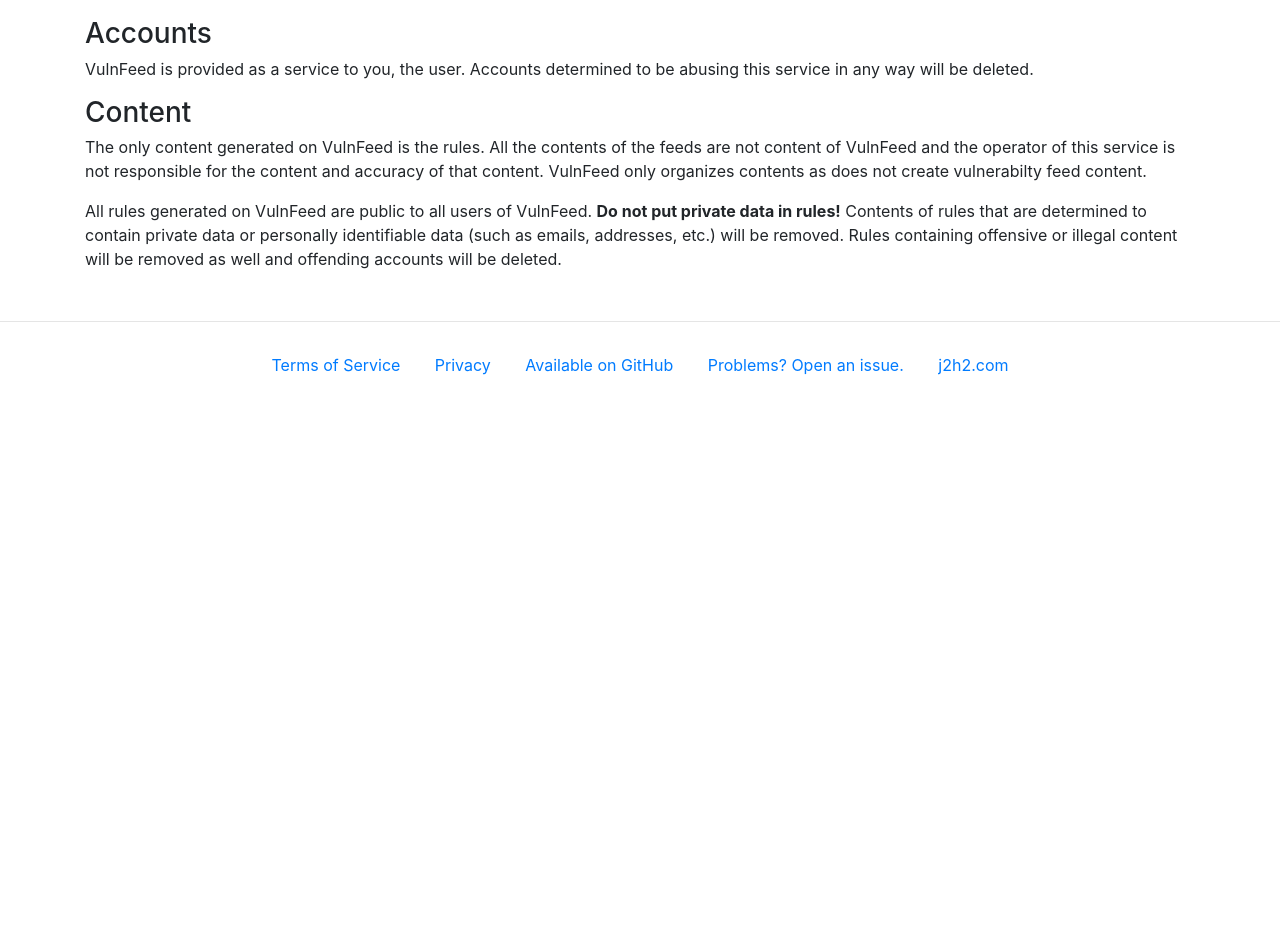
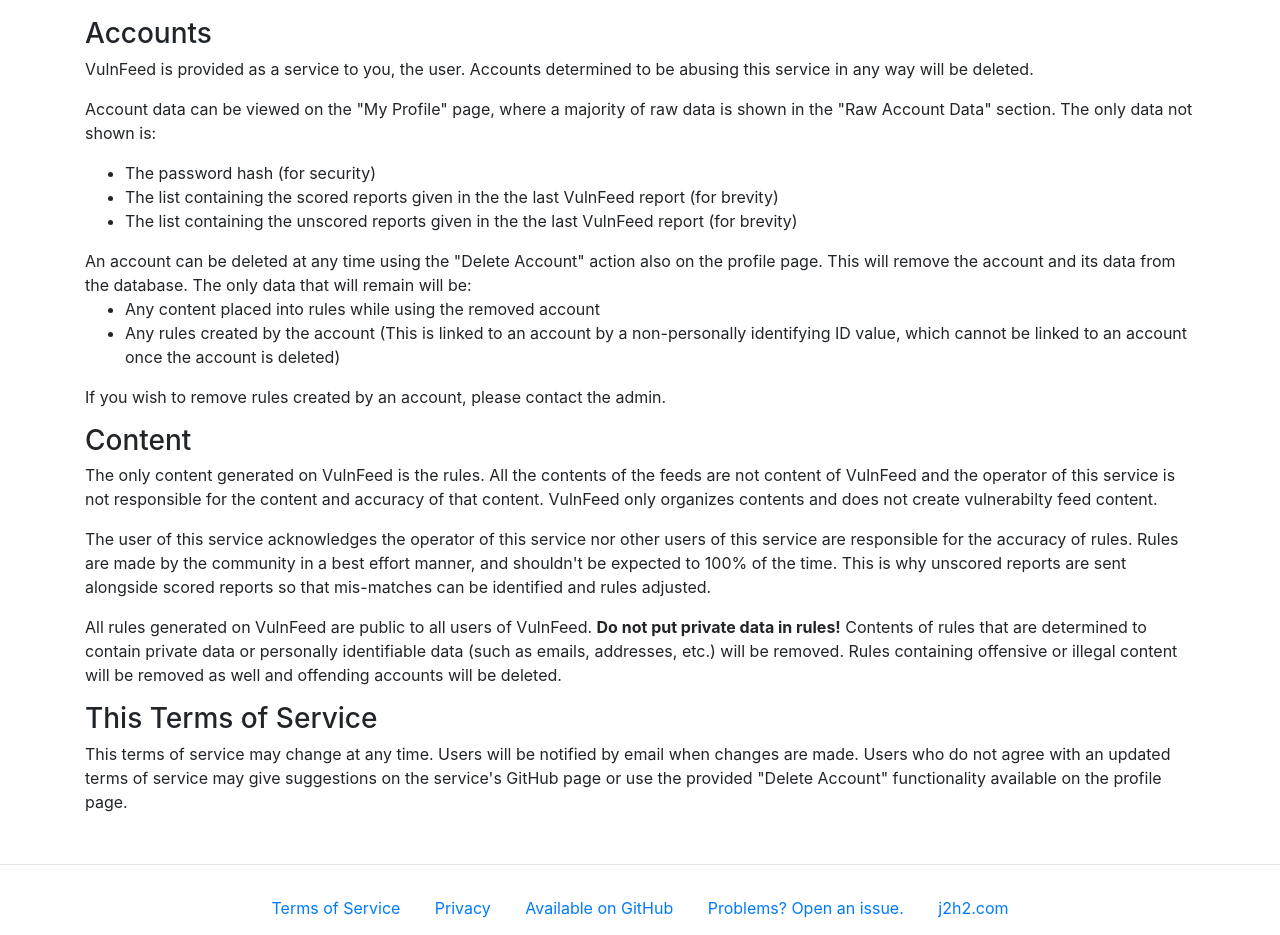
Before and after one commit to bocajspear1/vulnfeed, a Flask app: page /tos in a window 1280 px wide. Shown: the part 177-1112 px from the top of the page. Before the commit the page ends 552 px from the top, so only its background shows below. Run offline with Flask 2, Linux system fonts and the light colour scheme; parts of the project's set-up code (start-up, migrations or seed data) failed here and were passed over; some libraries are stand-ins or nearby versions.

Commit message:
More changes to rule builder, profile view and terms of service page

```diff
--- a/vulnfeed/sender.py
+++ b/vulnfeed/sender.py
@@ -180,11 +180,11 @@
         print(scored_reports)
 
         print("Sending for " + user_email)
-        # response = send_email("reports_email.html", "VulnFeed Report for " + time.strftime("%m/%d/%Y"), render_map, user_email)
+        response = send_email("reports_email.html", "VulnFeed Report for " + time.strftime("%m/%d/%Y"), render_map, user_email)
 
         # Update the users last sent day
         u.last_run = current_day_of_year
-        # u.last_status = "Status: " + str(response.status_code) + ", " + response.status_text.decode("utf-8")
+        u.last_status = "Status: " + str(response.status_code) + ", " + response.status_text.decode("utf-8")
         u.last_status = "Okay"
         u.update()
 
--- a/vulnfeed/server.py
+++ b/vulnfeed/server.py
@@ -1,3 +1,4 @@
+# This is the web server for VulnFeed
 from pymongo import MongoClient
 from bson.objectid import ObjectId
 import pymongo.errors as mongo_errors
@@ -18,6 +19,7 @@
 from scorer.parser import VulnFeedRuleParser
 
 from util.email_sender import send_email
+import util.string_validator as string_validator
 
 from database.security import address_failed_login, clear_failed_login
 
@@ -44,7 +46,7 @@
 @app.route('/signup', methods=['GET', 'POST'])
 def signup():
     if request.method == 'POST':
-        if not re.match(r"[^@$<>;'\"]+@[^@$<>;'\"]+\.[^@$<>;'\"]+", request.form['email']):
+        if not string_validator.is_valid_email(request.form['email']):
             return render_template('signup.html', sitekey=conf.recaptcha_sitekey, server_error="Invalid email address")
         elif request.form['email'] != request.form['email2']:
             return render_template('signup.html', sitekey=conf.recaptcha_sitekey, server_error="Email addresses do not match!")
@@ -186,12 +188,18 @@
         if address_failed_login(request.remote_addr):
             return render_template('login.html', server_error="You have exceeded the number of fail logins. Try again later")
 
+        user_email = request.form['email']
+        if not string_validator.is_valid_email(user_email):
+            session['logged_in'] = False
+            session['user_email'] = ""
+            message = "Incorrect user/password"
+
         message = ""
-        user = User(email=request.form['email'])
+        user = User(email=user_email)
 
         if user.login(request.form['password']) and user.is_confirmed():
             session['logged_in'] = True
-            session['user_email'] = request.form['email']
+            session['user_email'] = user_email
             clear_failed_login(request.remote_addr)
             return redirect("/", code=302)
         # User doesn't exist
@@ -255,12 +263,17 @@
 
     user = User(email=session['user_email'])
 
+    raw_data = json.dumps(user.get_minimized_raw(), indent=4, separators=(',', ': '))
+
+    user_rules = rules.get_rules(user=user.id)
 
     return render_template('profile.html',
                             email=user.email,
                             last_status=user.last_status,
                             rule_count=len(user.get_rules()),
-                            last_sent=user.get_last_run_date().strftime('%m/%d/%Y'))
+                            last_sent=user.get_last_run_date().strftime('%m/%d/%Y'),
+                            my_rules=user_rules,
+                            raw_profile=raw_data)
 
 # Delete page
 @app.route('/delete', methods=['GET', 'POST'])
@@ -376,27 +389,58 @@
     user = User(email=session['user_email'])
 
     if request.method == 'POST':
-        # Check for test
-        if request.form['rule_name'] and request.form['rule_string'] and "save" in request.form:
-            new_rule = Rule.new_rule(request.form['rule_name'], request.form['rule_string'], request.form['rule_description'], user.id)
-            return render_template('rule_builder.html', info="Your rule has been create and saved successfully")
-        elif request.form['rule_name'] and request.form['rule_string'] and request.form['rule_id'] and "update" in request.form:
+        print(request.form)
+        if "rule_name" in request.form and "rule_string" in request.form:
+            if "save" in request.form:
+                new_rule = Rule.new_rule(request.form['rule_name'], request.form['rule_string'], request.form['rule_description'], user.id)
+                return render_template('rule_builder.html', info="Your rule has been create and saved successfully")
+            elif "update" in request.form:
 
+                rule = Rule(request.form['rule_id'])
+
+                if rule.data:
+                    if rule.data['owner'] == user.id:
+                        rule.data['name']= request.form['rule_name']
+                        if request.form['rule_string'] != rule.data['rule']:
+                            rule.update_rule_string(request.form['rule_string'])
+                        rule.data['description'] = request.form['rule_description']
+                        rule.update()
+                        return render_template('rule_builder.html', info="Rule updated successfully")
+                    else:
+                        return render_template('rule_builder.html', error="Permission denied")
+                else:
+                    return render_template('rule_builder.html', error="Invalid rule")
+            elif "suggest" in request.form:
+
+                rule = Rule(request.form['rule_id'])
+
+                if rule.data:
+                    if rule.data['owner'] == user.id:
+                        return render_template('rule_builder.html', error="You cannot suggest for your own rule!")
+                    else:
+                        success = rule.add_suggestion(user.id, request.form['rule_string'])
+                        if success:
+                            rule.update()
+                            return render_template('rule_builder.html', info="Your suggestion has been made")
+                        else:
+                            return render_template('rule_builder.html', error="You have already made that suggestion!")
+                else:
+                    return render_template('rule_builder.html', error="Invalid rule")
+            else:
+                return render_template('rule_builder.html', error="Invalid action")
+        elif "hide_suggest" in request.form and "rule_id" in request.form:
             rule = Rule(request.form['rule_id'])
 
+            # Ensure a valid rule and that the user owns this rule
             if rule.data:
                 if rule.data['owner'] == user.id:
-                    rule.data['name']= request.form['rule_name']
-                    if request.form['rule_string'] != rule.data['rule']:
-                        rule.update_rule_string(request.form['rule_string'])
-                    rule.data['description'] = request.form['rule_description']
+                    rule.hide_suggestion(request.form['suggest_id'])
                     rule.update()
-                    return render_template('rule_builder.html', info="Rule updated successfully")
+                    return redirect("/rule_builder?edit=" + rule.id, code=302)
                 else:
                     return render_template('rule_builder.html', error="Permission denied")
             else:
-                return render_template('rule_builder.html', error="Invalid rule")
-
+                return render_template('rule_builder.html', error="Invalid rule id")
         else:
             return render_template('rule_builder.html')
     else:
@@ -410,14 +454,47 @@
         elif "edit" in request.args:
             rule = Rule(request.args.get("edit"))
             if rule.data:
-                return render_template('rule_builder.html',
-                    rule_string=rule.data['rule'],
-                    rule_name=rule.data['name'],
-                    rule_description=rule.data['description'],
-                    rule_id=rule.id,
-                    edit=True,
-                    history=rule.data.get('history', [])
-                )
+
+                if rule.data['owner'] == user.id:
+
+                    raw_suggestions = rule.data.get('suggestions', [])
+                    cleaned_suggestions = []
+
+                    for suggestion in raw_suggestions:
+                        if not suggestion['hidden']:
+                            cleaned_suggestions.append({"id": suggestion['suggest_id'], "rule": suggestion['rule']})
+
+                    return render_template('rule_builder.html',
+                        rule_string=rule.data['rule'],
+                        rule_name=rule.data['name'],
+                        rule_description=rule.data['description'],
+                        rule_id=rule.id,
+                        edit=True,
+                        history=rule.data.get('history', []),
+                        suggestions=cleaned_suggestions
+                    )
+                else:
+
+                    owner = User(id=rule.data['owner'])
+                    print(owner.id)
+                    if not owner.id:
+                        return render_template('rule_builder.html',
+                            rule_string=rule.data['rule'],
+                            rule_name=rule.data['name'],
+                            rule_description=rule.data['description'],
+                            rule_id=rule.id,
+                            history=rule.data.get('history', []),
+                            info="The owner of this rule no longer exists. You can only create a copy of this rule."
+                        )
+                    else:
+                        return render_template('rule_builder.html',
+                            rule_string=rule.data['rule'],
+                            rule_name=rule.data['name'],
+                            rule_description=rule.data['description'],
+                            rule_id=rule.id,
+                            suggest=True,
+                            history=rule.data.get('history', [])
+                        )
 
             else:
                 return render_template('rule_builder.html', error="Invalid rule ID")
--- a/vulnfeed/templates/header.html
+++ b/vulnfeed/templates/header.html
@@ -25,9 +25,6 @@
         </ul>
         <ul class="navbar-nav">
             <li class="nav-item">
-                <a class="nav-link" href="/last_report">My Last Report</a>
-            </li>
-            <li class="nav-item">
                 <a class="nav-link" href="/profile">My Profile</a>
             </li>
             <li class="nav-item">
--- a/vulnfeed/templates/last_report.html
+++ b/vulnfeed/templates/last_report.html
@@ -3,7 +3,7 @@
 
     <head>
         <meta charset="utf-8">
-        <title>Report Viewer - VulnFeed</title>
+        <title>Last Report Details - VulnFeed</title>
         {% include 'head.html' %}
 
         <style>
--- a/vulnfeed/templates/tos.html
+++ b/vulnfeed/templates/tos.html
@@ -43,14 +43,34 @@
             <p>
                 VulnFeed is provided as a service to you, the user. Accounts determined to be abusing this service in any way will be deleted.
             </p>
+            <p>
+                Account data can be viewed on the "My Profile" page, where a majority of raw data is shown in the "Raw Account Data" section. The only data not shown is:
+                <ul>
+                    <li>The password hash (for security)</li>
+                    <li>The list containing the scored reports given in the the last VulnFeed report (for brevity)</li>
+                    <li>The list containing the unscored reports given in the the last VulnFeed report (for brevity)</li>
+                </ul>
+                An account can be deleted at any time using the "Delete Account" action also on the profile page. This will remove the account and its data from the database. The only data that will remain will be:
+                <ul>
+                    <li>Any content placed into rules while using the removed account</li>
+                    <li>Any rules created by the account (This is linked to an account by a non-personally identifying ID value, which cannot be linked to an account once the account is deleted)</li>
+                </ul>
+                If you wish to remove rules created by an account, please contact the admin.
+            </p>
             <h3>Content</h3>
             <p>
-                The only content generated on VulnFeed is the rules. All the contents of the feeds are not content of VulnFeed and the operator of this service is not responsible for the content and accuracy of that content. VulnFeed only organizes contents as does not create vulnerabilty feed content.
+                The only content generated on VulnFeed is the rules. All the contents of the feeds are not content of VulnFeed and the operator of this service is not responsible for the content and accuracy of that content. VulnFeed only organizes contents and does not create vulnerabilty feed content.
+            </p>
+            <p>
+                The user of this service acknowledges the operator of this service nor other users of this service are responsible for the accuracy of rules. Rules are made by the community in a best effort manner, and shouldn't be expected to 100% of the time. This is why unscored reports are sent alongside scored reports so that mis-matches can be identified and rules adjusted.
             </p>
             <p>
                 All rules generated on VulnFeed are public to all users of VulnFeed. <strong>Do not put private data in rules!</strong> Contents of rules that are determined to contain private data or personally identifiable data (such as emails, addresses, etc.) will be removed. Rules containing offensive or illegal content will be removed as well and offending accounts will be deleted.
             </p>
-
+            <h3>This Terms of Service</h3>
+            <p>
+                This terms of service may change at any time. Users will be notified by email when changes are made. Users who do not agree with an updated terms of service may give suggestions on the service's GitHub page or use the provided "Delete Account" functionality available on the profile page.
+            </p>
         </div>
 
         {% include 'footer.html' %}
```
Also changed, not shown: vulnfeed/database/rules.py (+28 -3 lines), vulnfeed/database/user.py (+17 -3 lines), vulnfeed/templates/profile.html (+20 -3 lines), vulnfeed/templates/rule_builder.html (+21 -2 lines), vulnfeed/util/string_validator.py (added, +10 -0 lines).
